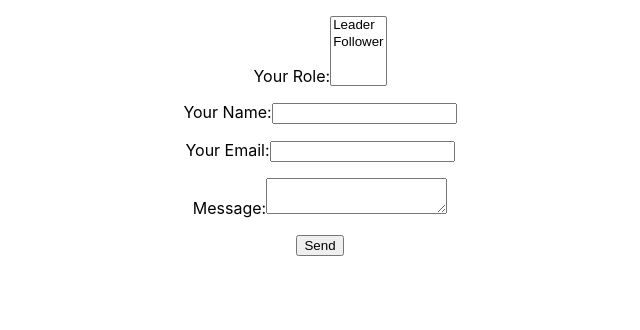
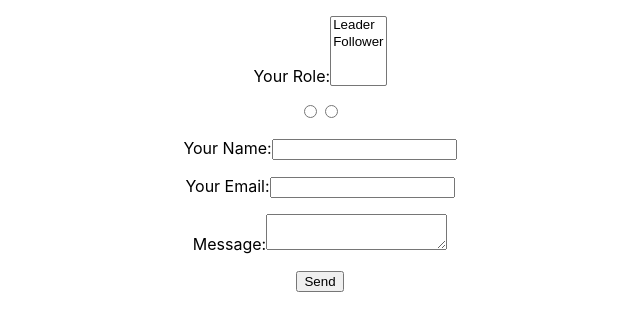
Before and after one commit to MilosJo/netlify-from, a React (Create React App) app: page / in a window 1280 px wide. Shown: the top 330 px of the page, without its empty margins (320-960 px from the left). Built offline with nearby package versions, Linux system fonts and the light colour scheme.

Commit message:
radio buttons testing

```diff
--- a/src/Form.js
+++ b/src/Form.js
@@ -9,7 +9,7 @@ const encode = (data) => {
 export default class Form extends React.Component {
   constructor(props) {
     super(props);
-    this.state = { name: "", email: "", message: "" };
+    this.state = { name: "", email: "", message: "", type: "general" };
   }
 
   /* Here’s the juicy bit for posting the form submission */
@@ -29,6 +29,8 @@ export default class Form extends React.Component {
 
   handleChange = e => this.setState({ [e.target.name]: e.target.value });
 
+  handleType = e => this.setState({ type: e.target.value })
+
   render() {
     const { name, email, message } = this.state;
     return (
@@ -36,7 +38,7 @@ export default class Form extends React.Component {
         name="contact"
         method="POST"
         onSubmit={this.handleSubmit}
-        action="/src//Success"
+        data-netlify="true"
       >
         <input type="hidden" name="form-name" value="contact" />
         <p>
@@ -46,6 +48,10 @@ export default class Form extends React.Component {
               <option value="follower">Follower</option>
             </select>
           </label>
+        </p>
+        <p>
+          <input onChange={this.handleType} type="radio" name="form-radio" value="general" />
+          <input onChange={this.handleType} type="radio" name="form-radio" value="quote" />
         </p>
         <p>
           <label>
```
